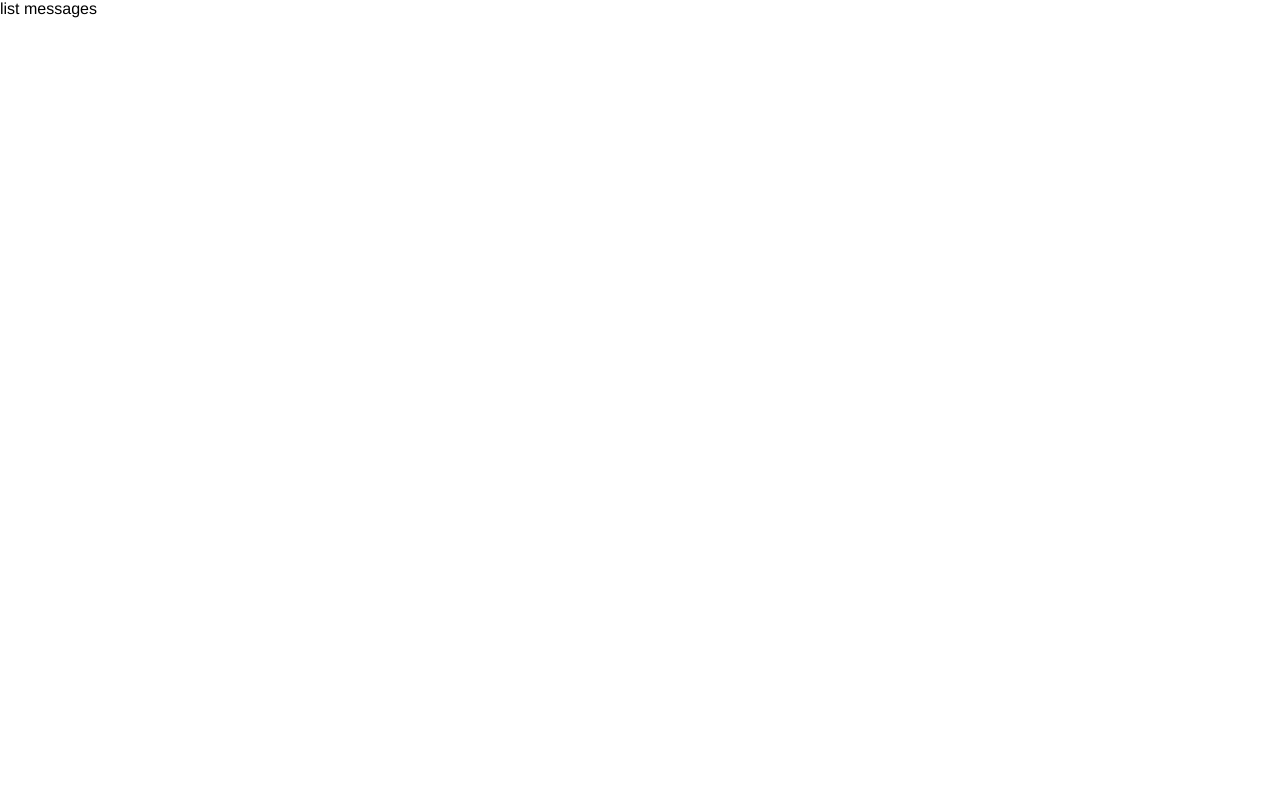
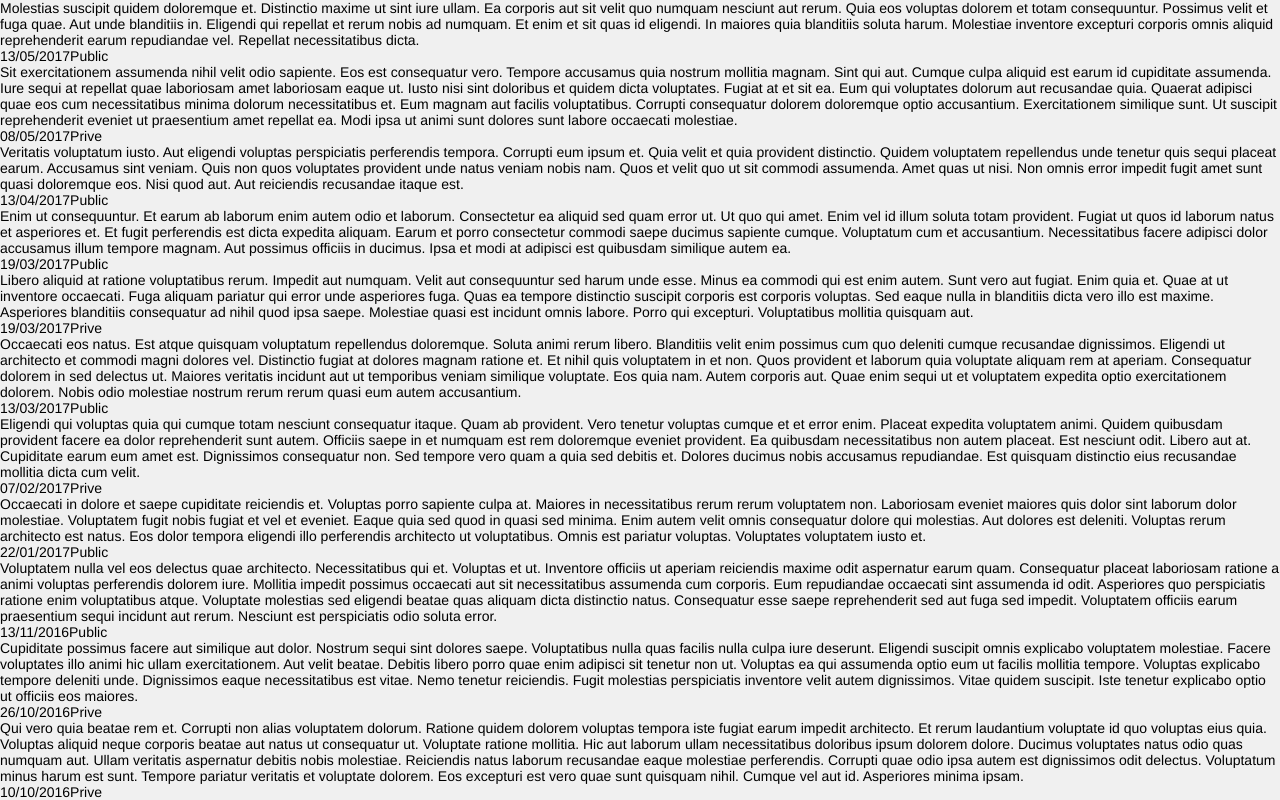
Before and after one commit to samouss/micro-messages, a React app: page / in a window 1280 px wide. Shown: the top 800 px of the page. Built offline with nearby package versions, Linux system fonts and the light colour scheme.

Commit message:
feat(App): tie components

```diff
--- a/src/App.css
+++ b/src/App.css
@@ -3,4 +3,26 @@ body {
   padding: 0;
   margin: 0;
   font-family: "HelveticaNeue-Light", "Helvetica Neue Light", "Helvetica Neue", Helvetica, Arial, "Lucida Grande", sans-serif;
+  box-sizing: border-box;
+  font-size: 14px;
+  background-color: #F0F0F0;
 }
+
+*, *:before, *:after {
+  box-sizing: inherit;
+}
+
+ul {
+  list-style: none;
+  padding: 0;
+  margin: 0;
+}
+
+a {
+  text-decoration: none;
+  color: inherit;
+}
+
+p {
+  margin: 0;
+}
--- a/src/App.js
+++ b/src/App.js
@@ -3,27 +3,25 @@
 import React from 'react';
 import { Provider } from 'react-redux';
 import { BrowserRouter as Router, Route } from 'react-router-dom';
-import configureStore from './store/configureStore';
+import configureStore from 'store/configureStore';
+import Layout from 'components/Layout';
+import Sidebar from 'components/Sidebar';
+import VisibleMessagesList from 'modules/messages/containers/VisibleMessagesList';
+import VisibleMessage from 'modules/messages/containers/VisibleMessage';
 import './App.css';
-
-const List = () => (
-  <div>list messages</div>
-);
-
-const Message = () => (
-  <div>view message</div>
-);
 
 const store = configureStore();
 
 const App = () => (
   <Provider store={store}>
     <Router>
-      <div>
-        <List />
+      <Layout>
+        <Sidebar>
+          <Route component={VisibleMessagesList} />
+        </Sidebar>
 
-        <Route path="/:messageId" component={Message} />
-      </div>
+        <Route path="/:messageId" component={VisibleMessage} />
+      </Layout>
     </Router>
   </Provider>
 );
```
